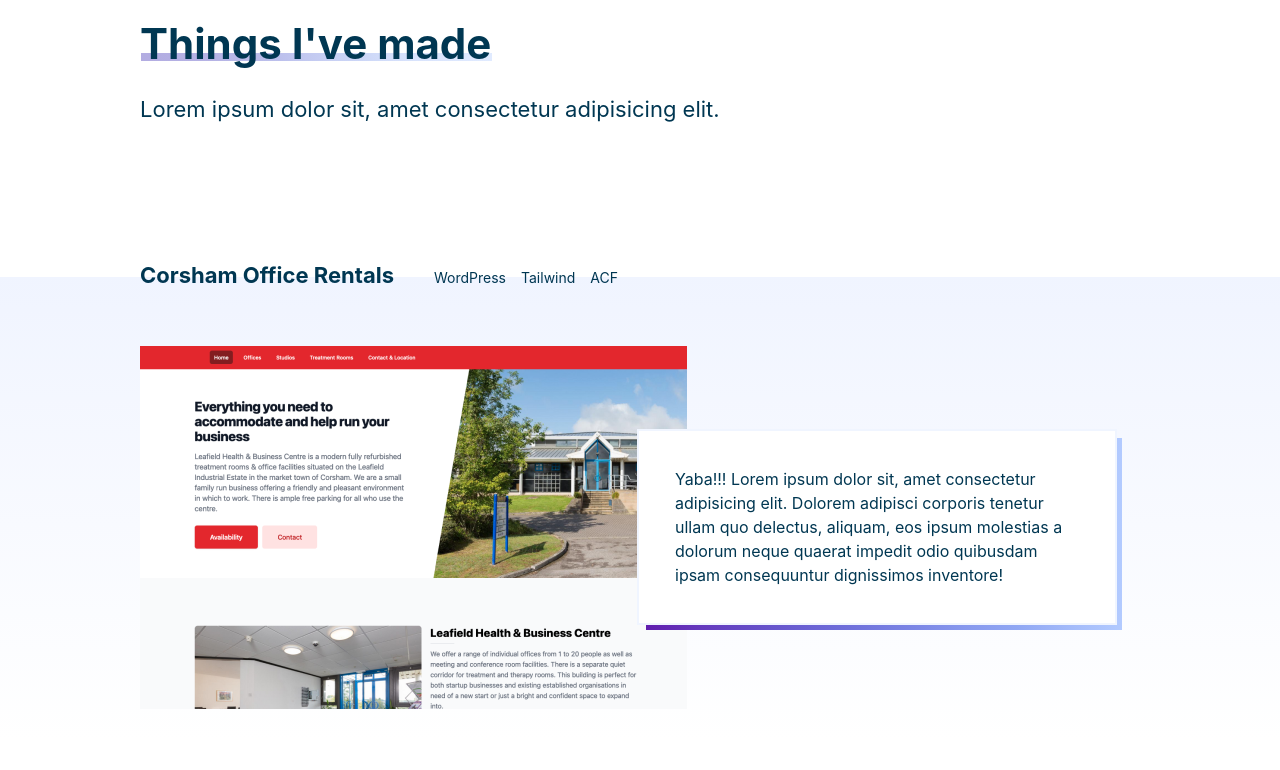
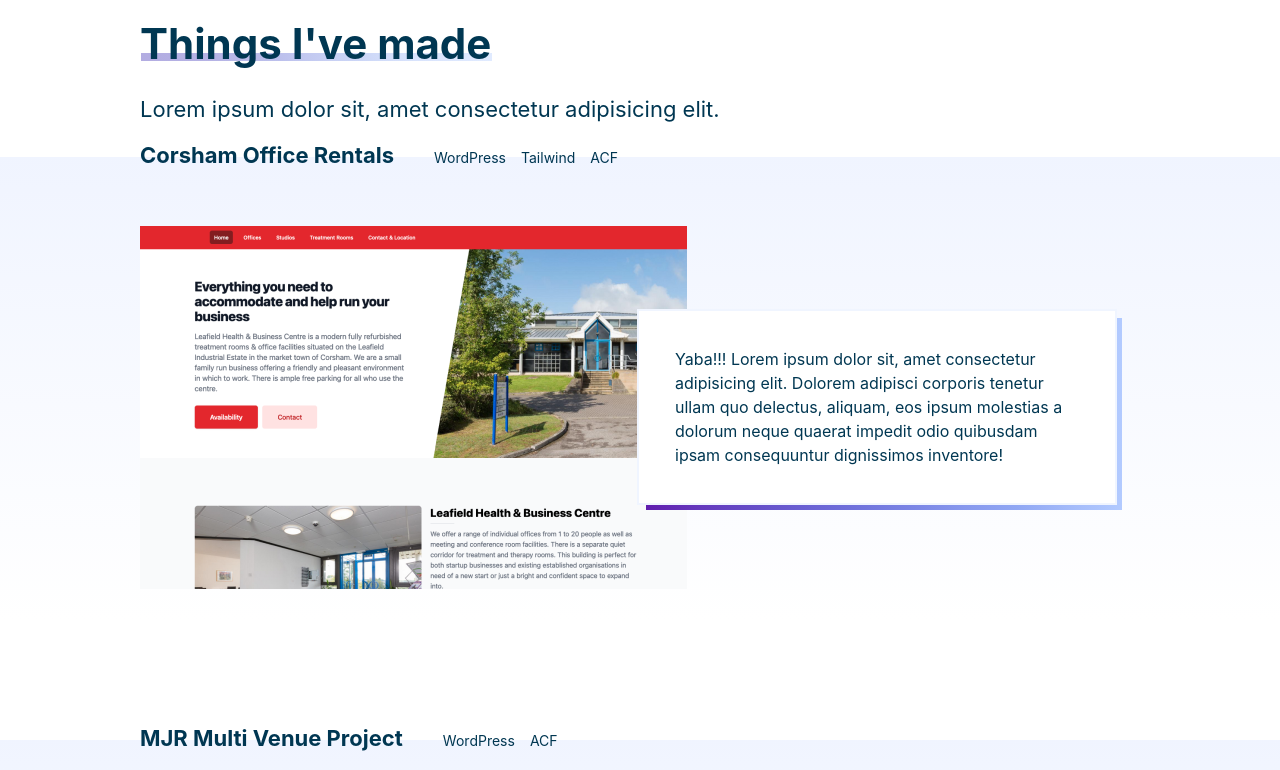
Before and after one commit to AlexDring/adring-portfolio, a Gatsby site: page / in a window 1280 px wide. Shown: the part 1380-2150 px from the top of the page. Built offline with nearby package versions, Linux system fonts and the light colour scheme; Gatsby itself is replaced by a stand-in of ours.

Commit message:
Add ContactSide & Work section components.

```diff
--- a/src/pages/components/ContactSide.js
+++ b/src/pages/components/ContactSide.js
@@ -27,7 +27,7 @@ const ContactSideStyles = styled.div`
         opacity: 100%;
         left: 25px;
         visibility: visible;
-        background: #fff;
+        background: linear-gradient(45deg, transparent, #fff);
       }
     }
   }
--- a/src/pages/components/Work.js
+++ b/src/pages/components/Work.js
@@ -19,7 +19,7 @@ const WorkStyles = styled.section`
 `;
 
 const WorkSectionStyles = styled.section`
-  margin-top: 120px;
+  margin-bottom: 120px;
   position: relative;
   h3 {
     display: inline-block;
```
